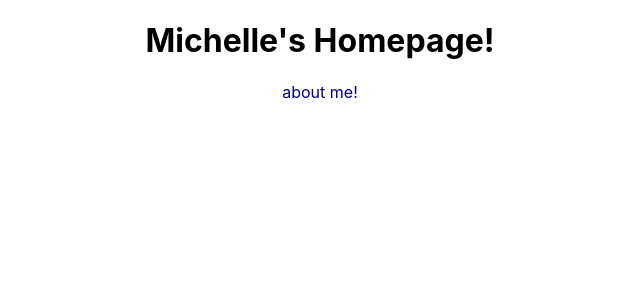
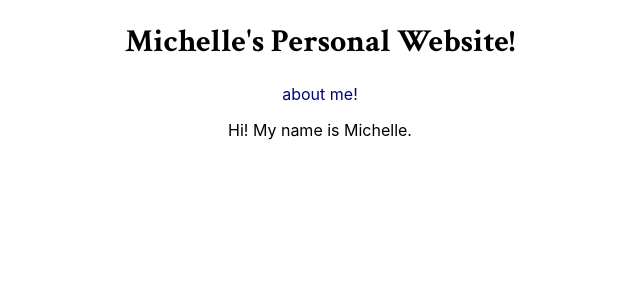
Before and after one commit to michelleyeoh/myproject, a React (Create React App) app: page / in a window 1280 px wide. Shown: the top 300 px of the page, without its empty margins (320-960 px from the left). Built offline with nearby package versions, Linux system fonts and the light colour scheme.

Commit message:
font change

```diff
--- a/src/App.css
+++ b/src/App.css
@@ -1,3 +1,10 @@
+@import url('https://fonts.googleapis.com/css2?family=Crimson+Text:ital,wght@0,400;0,600;0,700;1,400;1,600;1,700&display=swap');
+
+
+.font {
+  font-family: "Crimson Text", serif;
+}
+
 .red {
   color: red
 }
@@ -12,6 +19,10 @@
 
 #cool { /*id*/
   color:aquamarine;
+}
+
+.Home {
+  text-align: center;
 }
 
 .App-logo {
--- a/src/App.js
+++ b/src/App.js
@@ -5,10 +5,10 @@ import { Home } from './components/home';
 import { AboutMe } from './components/aboutMe';
 import { ErrorPage } from './components/erorrPage';
 
+
 function App() {
   return (
     <div className="App">
-      {/* <h1>Hello World!</h1> */}
       <Router>
         <div>
           <Routes>
--- a/src/components/aboutMe.js
+++ b/src/components/aboutMe.js
@@ -3,9 +3,8 @@ import React from 'react';
 export const AboutMe = () => {
     return (
         <div>
-            <h1>About Me</h1>
+            <h1>About Me!</h1>
             <p>all about me!</p>
-
         </div>
     )
 }
--- a/src/components/erorrPage.js
+++ b/src/components/erorrPage.js
@@ -3,7 +3,8 @@ import React from 'react';
 export const ErrorPage = () => {
     return (
         <div>
-            <h1 className = 'red'>Error!</h1>
+            <h1 style={{color: 'red'}}>!ERROR!</h1>
+            <p>go back to localhost:3000</p>
         </div>
     )
 }
--- a/src/components/home.js
+++ b/src/components/home.js
@@ -1,10 +1,12 @@
 import React from 'react';
+import '../App.css';
 
 export const Home = () => {
     return (
         <div>
-            <h1>Michelle's Homepage!</h1>
+            <h1 className='font'>Michelle's Personal Website!</h1>
             <p className='navy'>about me!</p>
+            <p>Hi! My name is Michelle.</p>
         </div>
     )
 }
```
